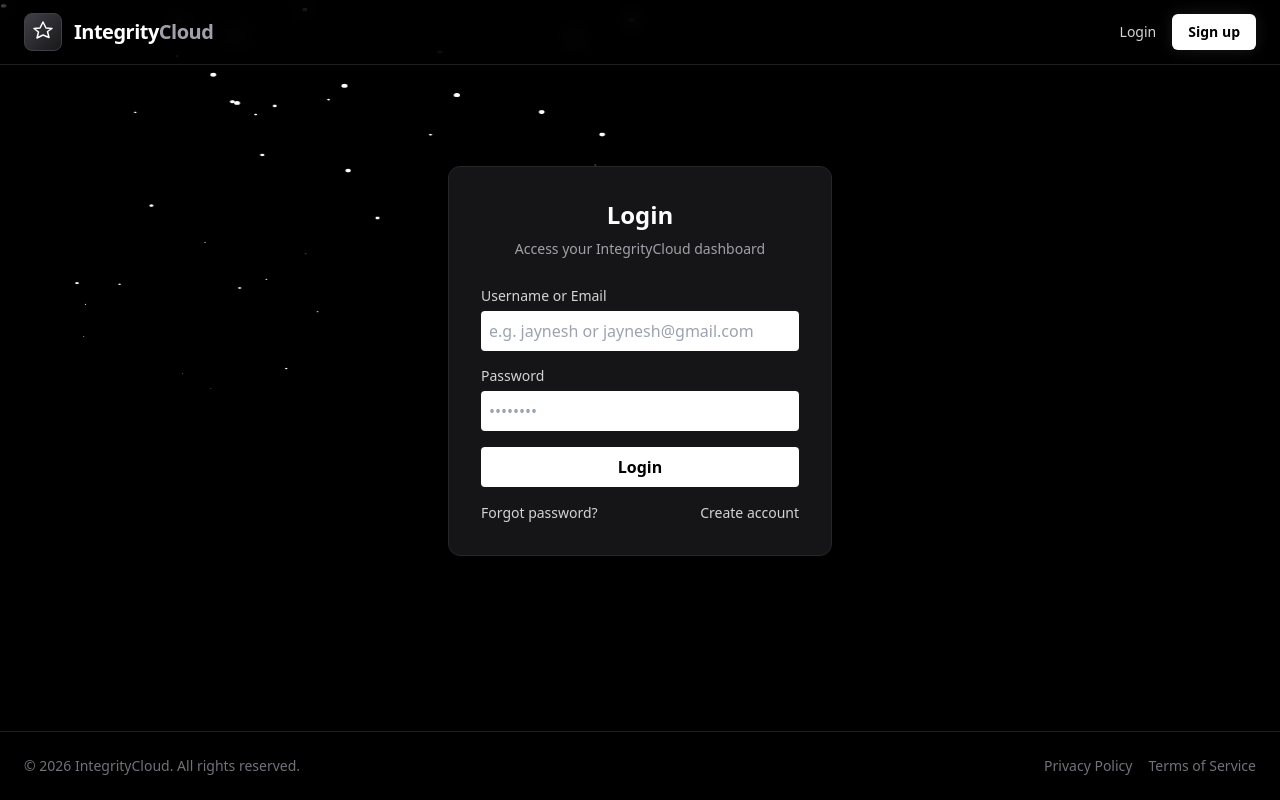
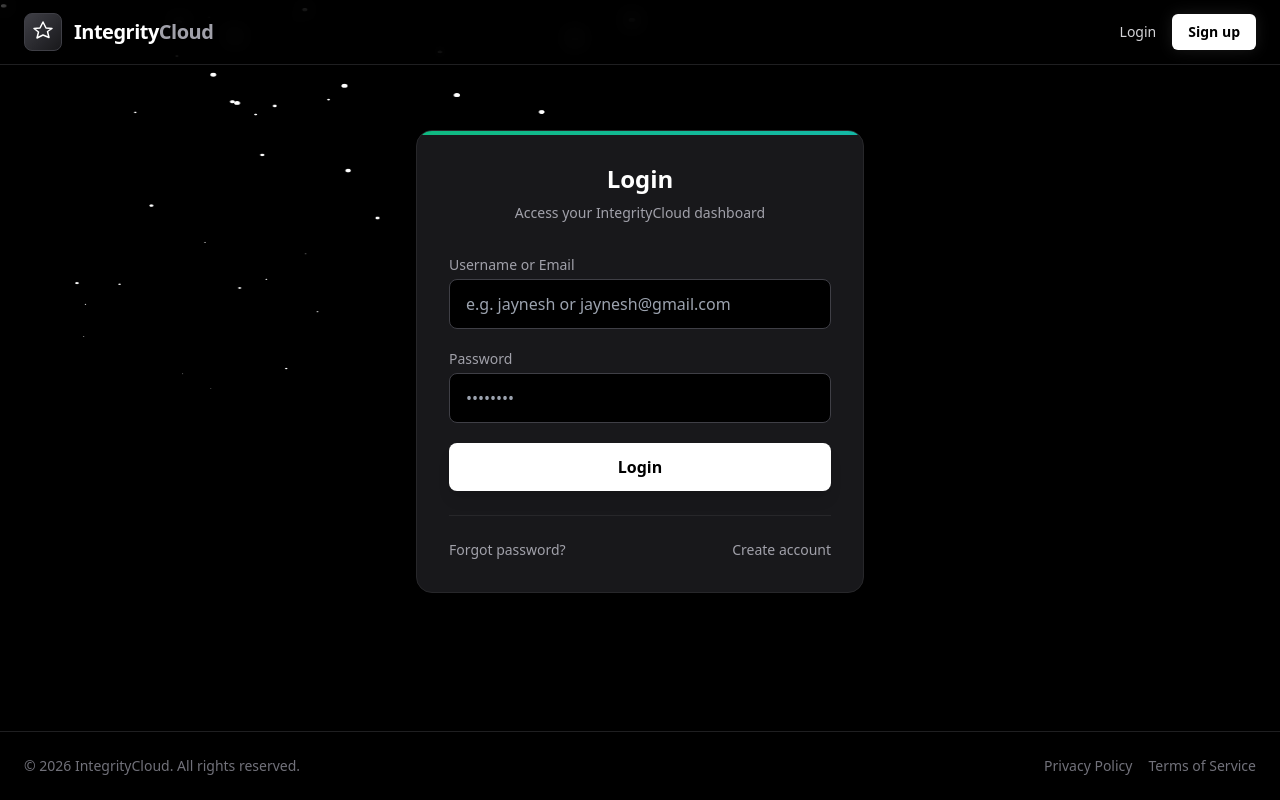
Before and after one commit to JD2007-s/integritycloud, a Flask app: page / in a window 1280 px wide. Run offline with Flask 3, Linux system fonts and the light colour scheme; some libraries are stand-ins or nearby versions.

Commit message:
Upgraded login.html UI to match the new SaaS dark theme

```diff
--- a/templates/login.html
+++ b/templates/login.html
@@ -2,33 +2,44 @@
 {% block title %}Login - IntegrityCloud{% endblock %}
 
 {% block content %}
-<div class="flex justify-center items-center h-[70vh]">
-  <form method="POST" class="bg-zinc-900/90 backdrop-blur p-8 rounded-xl w-96 border border-zinc-800">
-    <h2 class="text-2xl font-bold mb-2 text-center">Login</h2>
-    <p class="text-sm text-zinc-400 text-center mb-6">Access your IntegrityCloud dashboard</p>
+<div class="flex items-center justify-center min-h-[70vh]">
+  <div class="bg-zinc-900 border border-zinc-800 p-8 rounded-2xl shadow-2xl w-full max-w-md relative overflow-hidden">
+    <div class="absolute top-0 left-0 w-full h-1 bg-gradient-to-r from-emerald-500 to-teal-500"></div>
+
+    <div class="text-center mb-8">
+      <h2 class="text-2xl font-bold text-white">Login</h2>
+      <p class="text-zinc-400 text-sm mt-2">Access your IntegrityCloud dashboard</p>
+    </div>
 
     {% if error %}
-      <div class="bg-red-900/40 border border-red-700 text-red-200 px-4 py-2 rounded mb-4 text-sm">
-        {{ error }}
-      </div>
+    <div class="mb-6 p-4 rounded-lg bg-rose-500/10 border border-rose-500/30 text-rose-400 text-sm font-medium flex items-center gap-3">
+      <svg class="w-5 h-5 flex-shrink-0" fill="none" stroke="currentColor" viewBox="0 0 24 24"><path stroke-linecap="round" stroke-linejoin="round" stroke-width="2" d="M12 8v4m0 4h.01M21 12a9 9 0 11-18 0 9 9 0 0118 0z"></path></svg>
+      {{ error }}
+    </div>
     {% endif %}
 
-    <label class="text-sm text-zinc-300">Username or Email</label>
-    <input name="username" placeholder="e.g. jaynesh or jaynesh@gmail.com"
-           class="w-full mb-3 mt-1 p-2 text-black rounded" required>
+    <form method="POST" class="space-y-5">
+      <div>
+        <label class="block text-sm font-medium text-zinc-400 mb-1">Username or Email</label>
+        <input name="username" placeholder="e.g. jaynesh or jaynesh@gmail.com" required
+               class="w-full px-4 py-3 bg-black border border-zinc-700 rounded-lg focus:outline-none focus:border-emerald-500 focus:ring-1 focus:ring-emerald-500 text-white transition-colors">
+      </div>
 
-    <label class="text-sm text-zinc-300">Password</label>
-    <input name="password" type="password" placeholder="••••••••"
-           class="w-full mb-4 mt-1 p-2 text-black rounded" required>
+      <div>
+        <label class="block text-sm font-medium text-zinc-400 mb-1">Password</label>
+        <input name="password" type="password" placeholder="••••••••" required
+               class="w-full px-4 py-3 bg-black border border-zinc-700 rounded-lg focus:outline-none focus:border-emerald-500 focus:ring-1 focus:ring-emerald-500 text-white transition-colors">
+      </div>
 
-    <button class="w-full bg-white text-black py-2 rounded font-semibold hover:bg-zinc-200">
-      Login
-    </button>
+      <button type="submit" class="w-full py-3 px-4 bg-white text-black font-bold rounded-lg hover:bg-zinc-200 transition-colors shadow-lg mt-2">
+        Login
+      </button>
+    </form>
 
-    <div class="flex justify-between mt-4 text-sm text-zinc-300">
-      <a href="/forgot" class="hover:text-white">Forgot password?</a>
-      <a href="/signup" class="hover:text-white">Create account</a>
+    <div class="mt-6 flex items-center justify-between border-t border-zinc-800 pt-6">
+      <a href="/forgot" class="text-sm text-zinc-400 hover:text-white transition-colors">Forgot password?</a>
+      <a href="/signup" class="text-sm text-zinc-400 hover:text-emerald-400 transition-colors font-medium">Create account</a>
     </div>
-  </form>
+  </div>
 </div>
 {% endblock %}
```
